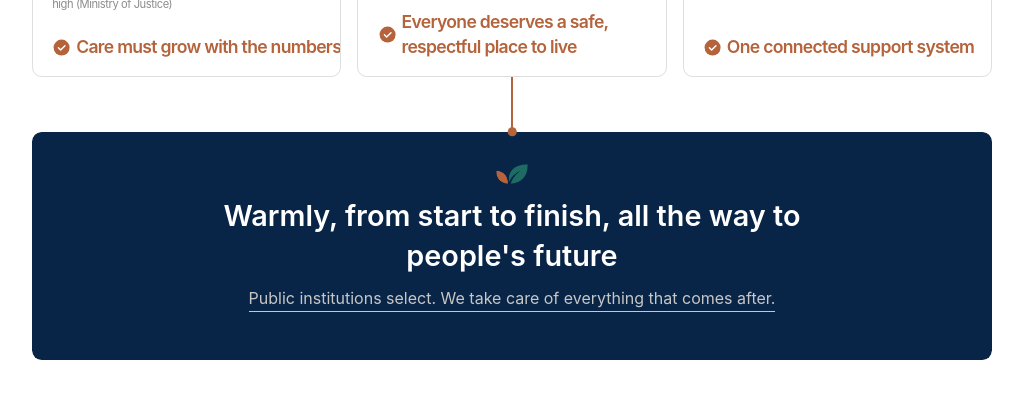
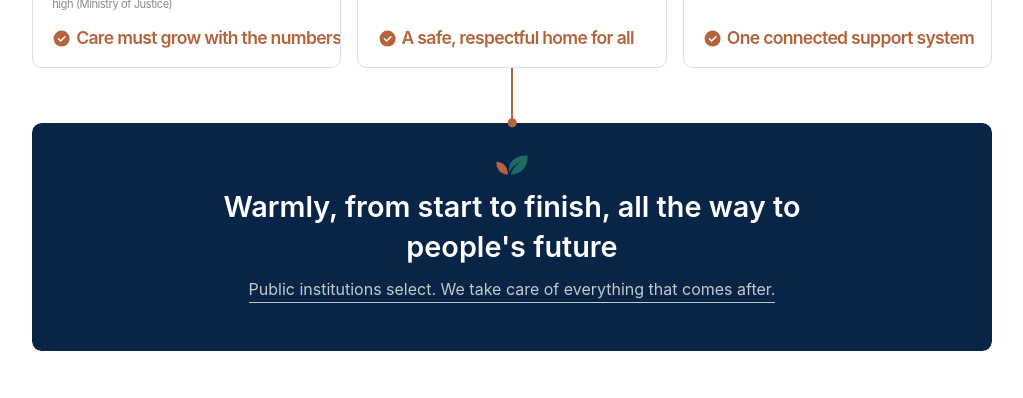
Before and after one commit to kimain1404-design/juviland-en, a plain HTML site: page main-section02/index.html in a window 1280 px wide. Shown: the part 320-718 px from the top of the page, without its empty margins (128-1151 px from the left). Drawn offline with Linux system fonts and the light colour scheme; a web font is replaced by a local one.

Commit message:
main-section02: 2번째 카드 문구 'A safe, respectful home for all'로 수정
- 한 줄로 줄어 섹션 높이가 낮아져 라이브클래스 iframe 높이 식도 갱신

Co-Authored-By: Claude Opus 5.5 <noreply@anthropic.com>
Claude-Session: https://claude.ai/code/session_01D1Ju1uyTrvzd5WYa8D6BWq

```diff
--- a/main-section02/index.html
+++ b/main-section02/index.html
@@ -55,7 +55,7 @@
             <p class="metric__src">Ministry of Justice, Aug 2026</p>
           </div>
         </div>
-        <p class="metric__need"><svg class="metric__check"><use href="#s02-check"/></svg><span>Everyone deserves a safe,<br class="pc-only"><span class="mo-only"> </span>respectful place<br class="mo-only"><span class="pc-only"> </span>to live</span></p>
+        <p class="metric__need"><svg class="metric__check"><use href="#s02-check"/></svg><span>A safe, respectful home for all</span></p>
       </article>
 
       <hr class="metric__div">
```
Also changed, not shown: main-section02/main-section02-liveklass.html (+1 -1 lines).
